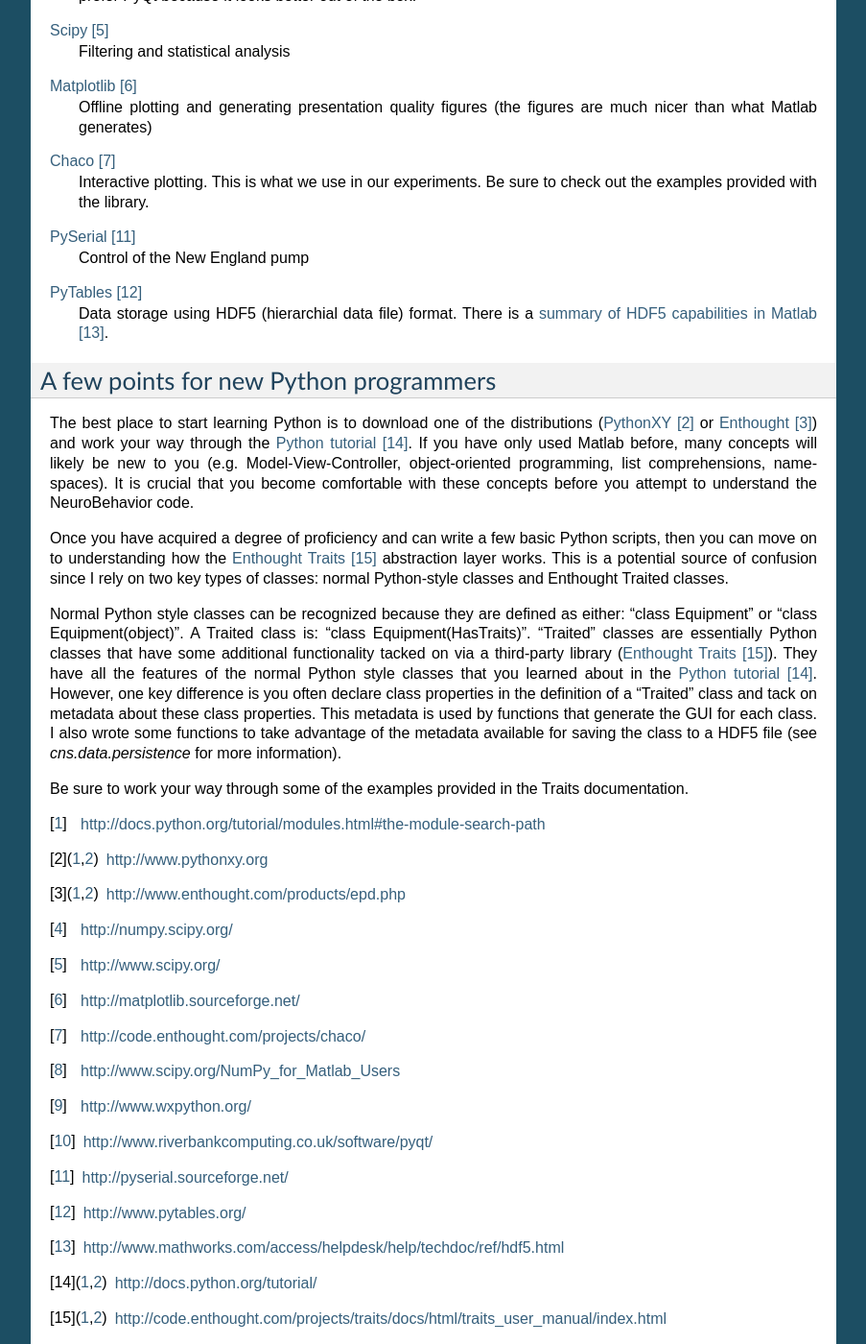
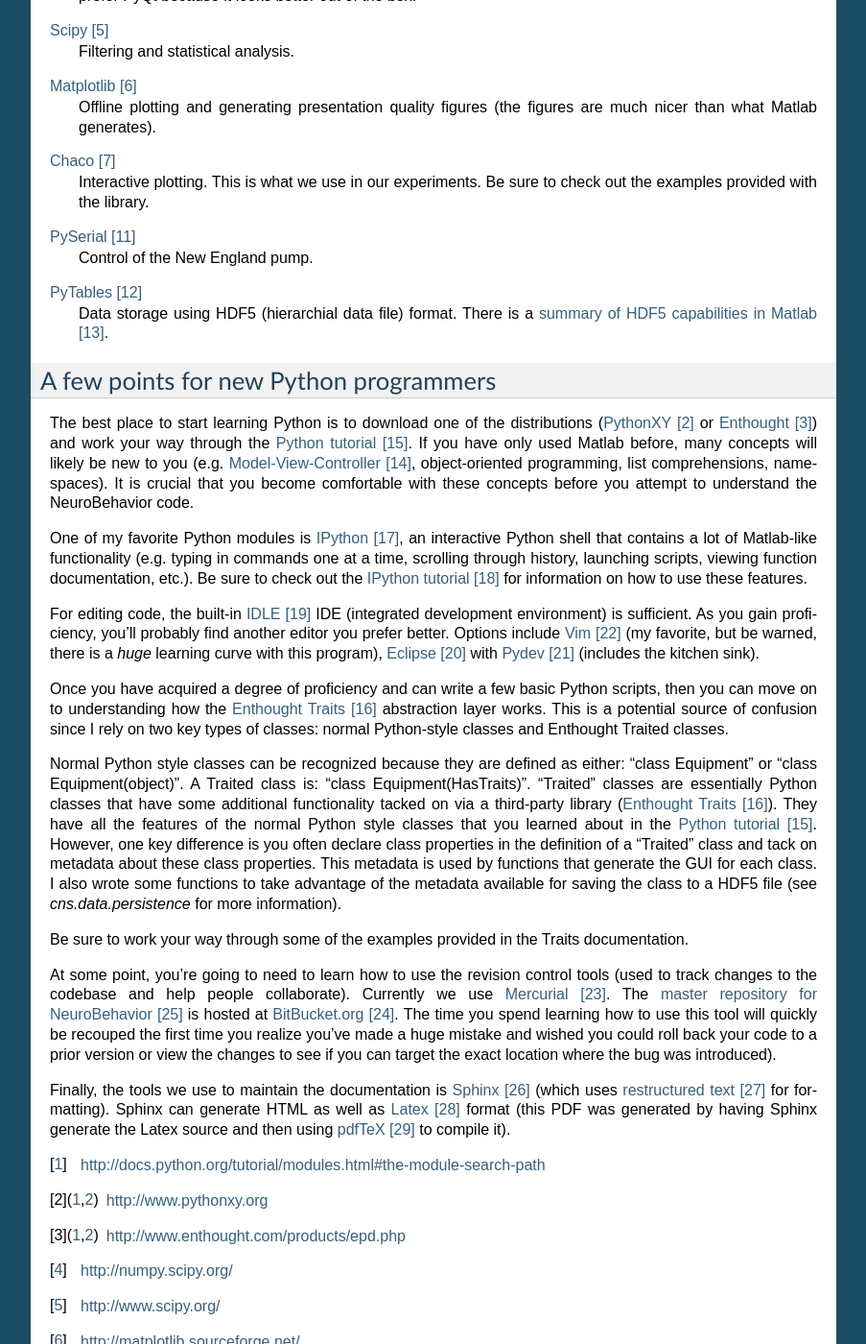
Before and after one commit to bburan/NeuroBehavior, a Sphinx documentation site: the page built from doc/getting_started.rst, in a window 1280 px wide and 1400 px high, scrolled down 1026 px. Shown: the whole window at 96% size, without its empty margins (198-1101 px from the left). Built offline with Sphinx 7.4.7, drawn with Linux system fonts in a browser that asks for light colours; formulas are drawn with MathJax 3; some of the changed text lies outside the part shown.

Commit message:
update documentation to add SCM and Sphinx info

```diff
--- a/doc/getting_started.rst
+++ b/doc/getting_started.rst
@@ -10,7 +10,8 @@ The code is structured into several folders:
         is included in the `module search path`_.  The easiest way to do this is
         ensure that the PYTHONPATH environment variable is set to the parent
         folder.  For example, if the CNS folder lives at
-        /home/brad/neurobehavior/cns, then set PYTHONPATH to /home/brad/neurobehavior.
+        /home/brad/neurobehavior/cns, then set PYTHONPATH to
+        /home/brad/neurobehavior.
     app
         This contains short scripts that are designed to load the appropriate
         modules and launch GUI experiments.
@@ -57,15 +58,15 @@ wxPython_ or PyQt_
     wxPython or PyQt, so you only need one of these installed.  I generally
     prefer PyQt because it looks better out of the box.
 Scipy_
-    Filtering and statistical analysis
+    Filtering and statistical analysis.
 Matplotlib_
     Offline plotting and generating presentation quality figures (the figures
-    are much nicer than what Matlab generates)
+    are much nicer than what Matlab generates).
 Chaco_
     Interactive plotting.  This is what we use in our experiments.  Be sure to
     check out the examples provided with the library.
 PySerial_
-    Control of the New England pump
+    Control of the New England pump.
 PyTables_
     Data storage using HDF5 (hierarchial data file) format.  There is a `summary
     of HDF5 capabilities in Matlab`_.
@@ -87,9 +88,21 @@ A few points for new Python programmers
 The best place to start learning Python is to download one of the distributions
 (PythonXY_ or Enthought_) and work your way through the `Python tutorial`_.  If
 you have only used Matlab before, many concepts will likely be new to you (e.g.
-Model-View-Controller, object-oriented programming, list comprehensions,
+Model-View-Controller_, object-oriented programming, list comprehensions,
 namespaces).  It is crucial that you become comfortable with these concepts
 before you attempt to understand the NeuroBehavior code.
+
+One of my favorite Python modules is IPython_, an interactive Python shell that
+contains a lot of Matlab-like functionality (e.g. typing in commands one at a
+time, scrolling through history, launching scripts, viewing function
+documentation, etc.).  Be sure to check out the `IPython tutorial`_ for
+information on how to use these features.
+
+For editing code, the built-in IDLE_ IDE (integrated development environment) is
+sufficient.  As you gain proficiency, you'll probably find another editor you
+prefer better.  Options include Vim_ (my favorite, but be warned, there is a
+*huge* learning curve with this program), Eclipse_ with Pydev_ (includes the
+kitchen sink).
 
 Once you have acquired a degree of proficiency and can write a few basic Python
 scripts, then you can move on to understanding how the `Enthought Traits`_
@@ -97,8 +110,15 @@ abstraction layer works.  This is a potential source of confusion since I rely
 on two key types of classes: normal Python-style classes and Enthought Traited
 classes.
 
+.. _Model-View-Controller: https://svn.enthought.com/enthought/wiki/UnderstandingMVCAndTraitsUI
 .. _`Python tutorial`: http://docs.python.org/tutorial/
 .. _`Enthought Traits`: http://code.enthought.com/projects/traits/docs/html/traits_user_manual/index.html
+.. _IPython: http://ipython.scipy.org/
+.. _`IPython tutorial`: http://ipython.scipy.org/doc/manual/html/interactive/tutorial.html
+.. _IDLE: http://docs.python.org/library/idle.html
+.. _Eclipse: http://www.eclipse.org/
+.. _Pydev: http://pydev.org/
+.. _VIM: http://www.vim.org/
 
 Normal Python style classes can be recognized because they are defined as
 either: "class Equipment" or "class Equipment(object)".  A Traited class is:
@@ -115,4 +135,25 @@ class to a HDF5 file (see `cns.data.persistence` for more information).
 Be sure to work your way through some of the examples provided in the Traits
 documentation.
 
+At some point, you're going to need to learn how to use the revision control
+tools (used to track changes to the codebase and help people collaborate).
+Currently we use Mercurial_.  The `master repository for NeuroBehavior`_ is
+hosted at BitBucket.org_.  The time you spend learning how to use this tool will
+quickly be recouped the first time you realize you've made a huge mistake and
+wished you could roll back your code to a prior version or view the changes to
+see if you can target the exact location where the bug was introduced).
+
+Finally, the tools we use to maintain the documentation is Sphinx_ (which uses
+`restructured text`_ for formatting).  Sphinx can generate HTML as well as Latex_
+format (this PDF was generated by having Sphinx generate the Latex source and
+then using pdfTeX_ to compile it).
+
+.. _Mercurial: http://mercurial.selenic.com/
+.. _BitBucket.org: http://bitbucket.org/
+.. _`master repository for NeuroBehavior`: http://bitbucket.org/bburan/neurobehavior
+.. _Sphinx: http://sphinx.pocoo.org/
+.. _`restructured text`: http://docutils.sourceforge.net/rst.html
+.. _Latex: http://www.latex-project.org/
+.. _pdfTeX: http://tug.org/applications/pdftex/
+
 .. target-notes::
```
